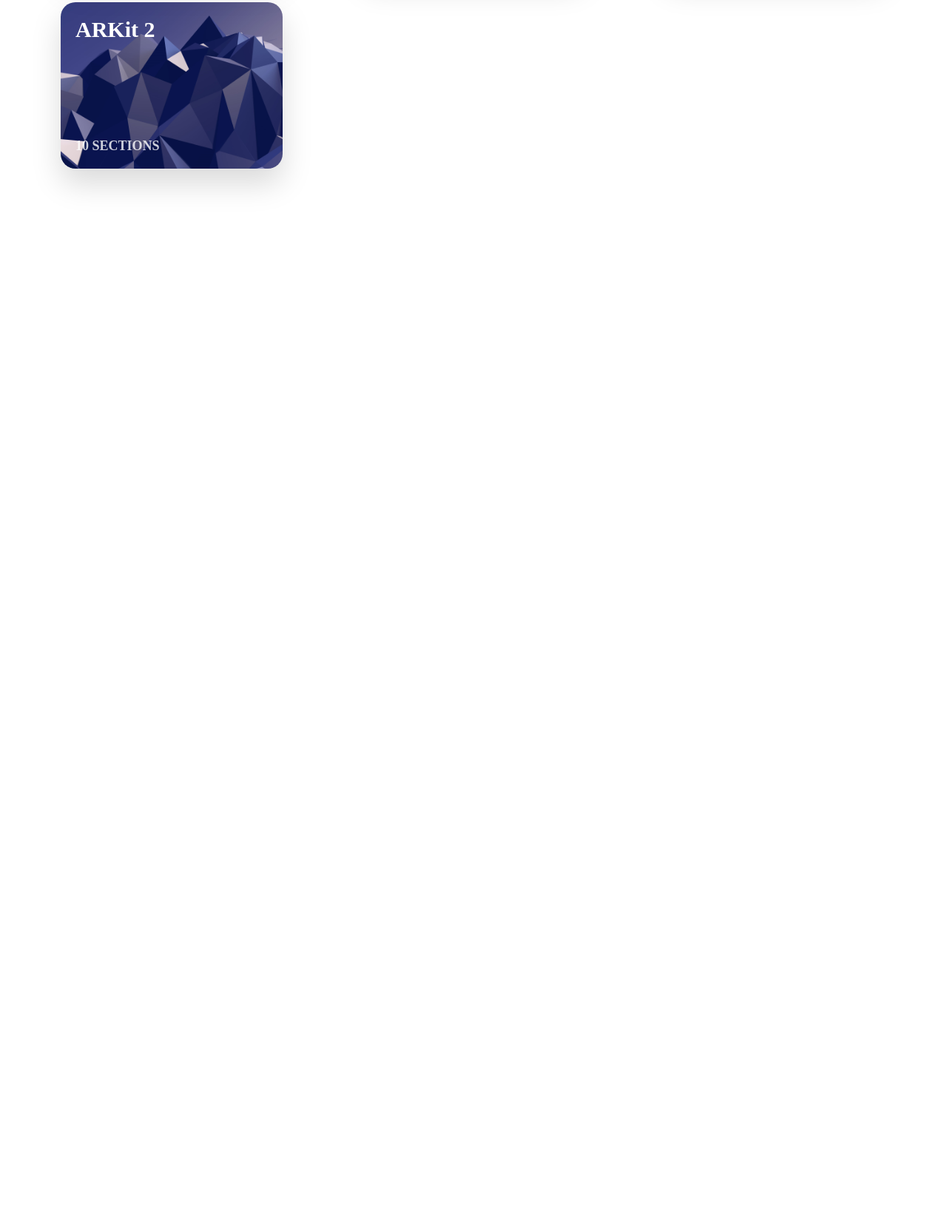
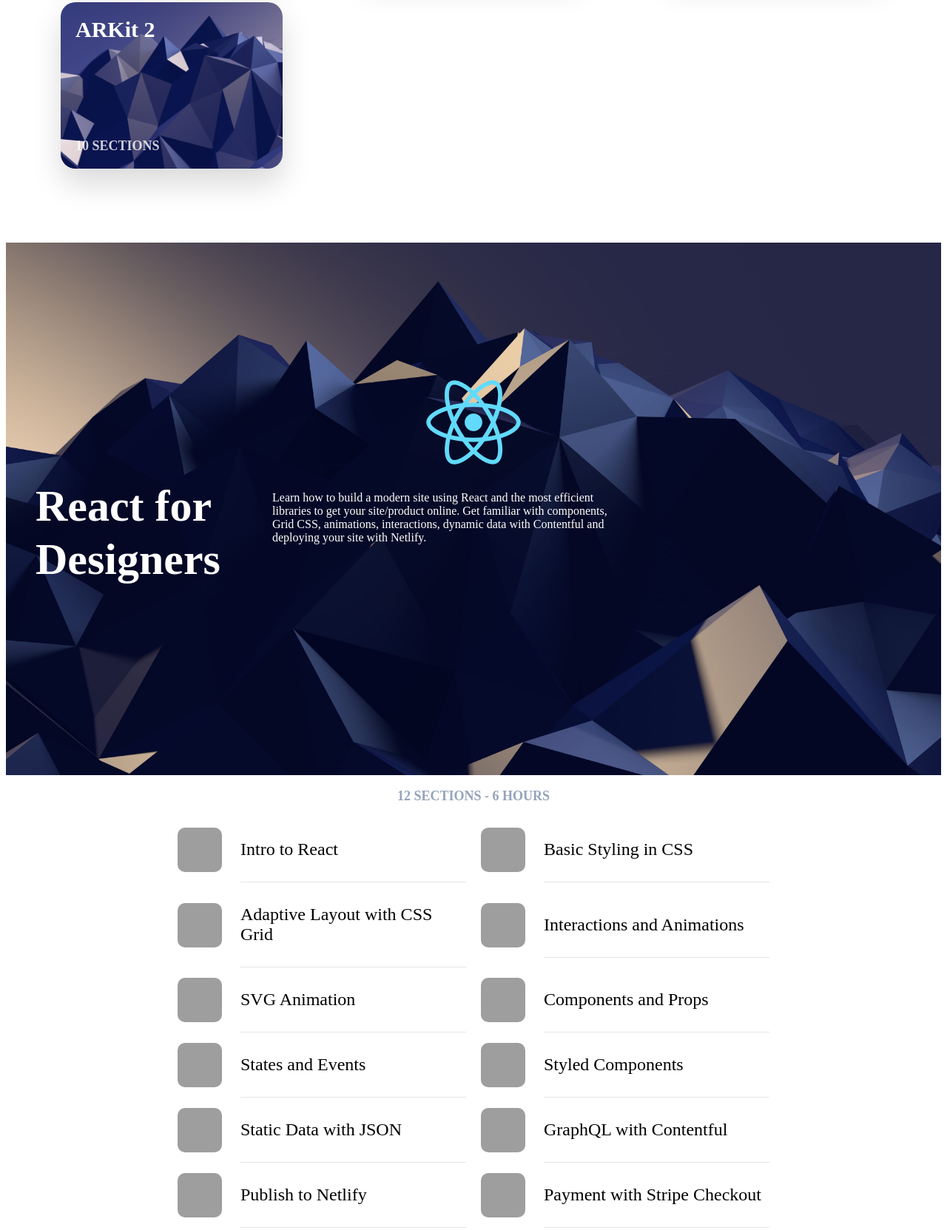
Before and after one commit to fumipi/learning_react, a Gatsby site: page / in a window 1280 px wide. Shown: the part 831-2494 px from the top of the page at 74% size. Before the commit the page ends 1159 px from the top, so only its background shows below. Built offline with nearby package versions, Linux system fonts and the light colour scheme; Gatsby itself is replaced by a stand-in of ours; grey boxes are pictures that could not be loaded.

Commit message:
added styled components

```diff
--- a/package.json
+++ b/package.json
@@ -7,7 +7,8 @@
     "gatsby": "^1.9.247",
     "gatsby-link": "^1.6.40",
     "gatsby-plugin-react-helmet": "^2.0.10",
-    "react-helmet": "^5.2.0"
+    "react-helmet": "^5.2.0",
+    "styled-components": "^3.3.3"
   },
   "keywords": [
     "gatsby"
--- /dev/null
+++ b/src/components/Cell.js
@@ -0,0 +1,34 @@
+import React from 'react'
+import styled from 'styled-components'
+
+const CellGroup = styled.div`
+    display: grid;
+    grid-template-columns: 60px auto;
+    grid-gap: 25px;
+    align-items: center;
+    min-width: 320px;
+`
+
+const CellImage = styled.div`
+    width: 60px;
+    height: 60px;
+    background: #212C4F;
+    border-radius: 10px;
+    background-image: url(${props => props.image});
+    background-size: 60px;
+`
+
+const CellTitle = styled.div`
+    font-size: 24px;
+    border-bottom: 1px solid rgba(0,0,0, 0.1);
+    padding: 30px 0;
+`
+
+const Cell = props => (
+    <CellGroup>
+        <CellImage image={props.image}></CellImage>
+        <CellTitle>{props.title}</CellTitle>
+    </CellGroup>
+)
+
+export default Cell
--- /dev/null
+++ b/src/components/Section.js
@@ -0,0 +1,74 @@
+import React from 'react'
+import styled from 'styled-components'
+import Wave from './Wave.js'
+
+const SectionGroup = styled.div`
+    margin: 100px 0 0;
+    background: url(${props => props.image});
+    background-size: cover;
+    height: 720px;
+    display: grid;
+    grid-template-rows: 300px auto;
+    grid-gap: 20px;
+    position: relative;
+
+    @media (max-width: 640px) {
+        height: 820px;
+    }
+`
+const SectionLogo = styled.img`
+    width: 128px;
+    margin: 0 auto;
+    align-self: end;
+`
+const SectionTitleGroup = styled.div`
+    max-width: 800px;
+    margin: 0 40px;
+    display: grid;
+    grid-gap: 20px;
+    grid-template-columns: 300px auto;
+    grid-template-rows: auto 100%;
+
+    @media (max-width: 720px) {
+        grid-template-columns: 1fr;
+    }
+    `
+const SectionTitle = styled.h3`
+    color: white;
+    font-size: 60px;
+    margin: 0;
+    line-height: 1.2;
+
+    @media (max-width: 640px) {
+        font-size: 40px;
+    }`
+
+const SectionText = styled.p`
+        color: white;`
+
+const WaveTop = styled.div`
+    position: absolute;
+    width: 100%;
+    top: -6px;
+    transform: rotate(180deg)
+`
+
+const WaveBottom = styled.div`
+    position: absolute;
+    width: 100%;
+    bottom: -6px;
+`
+
+const Section = props => (
+    <SectionGroup image = {props.image}>
+        <WaveBottom><Wave /></WaveBottom>
+        <WaveTop><Wave /></WaveTop>
+        <SectionLogo src = {props.logo} />
+        <SectionTitleGroup>
+            <SectionTitle>{props.title}</SectionTitle>
+            <SectionText>{props.text}</SectionText>
+        </SectionTitleGroup>
+    </SectionGroup>
+)
+
+export default Section
--- /dev/null
+++ b/src/components/Wave.js
@@ -0,0 +1,15 @@
+import React from 'react'
+
+const Wave = () => (
+    <svg width="100%" height="172" viewBox="0 0 100% 172" fill="none">
+    <path  fill="white">
+     <animate repeatCount="indefinite" fill="freeze" attributeName="d" dur="10s"
+        values="M0 25.9086C277 84.5821 433 65.736 720 25.9086C934.818 -3.9019 1214.06 -5.23669 1442 8.06597C2079 45.2421 2208 63.5007 2560 25.9088V171.91L0 171.91V25.9086Z;
+         M0 86.3149C316 86.315 444 159.155 884 51.1554C1324 -56.8446 1320.29 34.1214 1538 70.4063C1814 116.407 2156 188.408 2560 86.315V232.317L0 232.316V86.3149Z;
+         M0 53.6584C158 11.0001 213 0 363 0C513 0 855.555 115.001 1154 115.001C1440 115.001 1626 -38.0004 2560 53.6585V199.66L0 199.66V53.6584Z;
+        M0 25.9086C277 84.5821 433 65.736 720 25.9086C934.818 -3.9019 1214.06 -5.23669 1442 8.06597C2079 45.2421 2208 63.5007 2560 25.9088V171.91L0 171.91V25.9086Z;" />
+    </path>
+    </svg>
+)
+
+export default Wave
--- a/src/pages/index.js
+++ b/src/pages/index.js
@@ -1,27 +1,40 @@
 import React from 'react'
 import Link from 'gatsby-link'
-import Card from '../components/card';
+import Card from '../components/Card';
+import Section from '../components/Section';
+import Wave from '../components/Wave';
+import staticdata from '../../staticdata.json'
+import Cell from '../components/Cell';
+import styled from 'styled-components'
+
+const SectionCaption = styled.p`
+  font-weight: 600;
+  font-size: 18px;
+  text-transform: uppercase;
+  color: #94A4BA;
+  text-align: center;
+`
+
+const SectionCellGroup = styled.div`
+  max-width: 800px;
+  margin: 0 auto 100px;
+  padding: 0 20px;
+  display: grid;
+  grid-template-columns: repeat(2, 1fr);
+  grid-column-gap: 20px;
+
+  @media (max-width: 800px) {
+    grid-template-columns: repeat(1, 1fr);
+  }
+`
 
 const IndexPage = () => (
-  <div>
     <div>
       <div className = "Hero">
         <div className = "HeroGroup">
           <h1>Learn to <br/>design and code React apps</h1>
           <p>Complete courses about the best tools and design systems. Prototype and build apps with React and Swift.</p>
-          <Link to="/video">Watch the video</Link>
-          <svg width="100%" height="172" viewBox="0 0 100% 172" fill="none">
-            <path  fill="white">
-            <animate repeatCount="indefinite" fill="freeze" attributeName="d" dur="10s"
-            values="M0 25.9086C277 84.5821 433 65.736 720 25.9086C934.818 -3.9019 1214.06 -5.23669 1442 8.06597C2079 45.2421 2208 63.5007 2560 25.9088V171.91L0 171.91V25.9086Z;
-
-            M0 86.3149C316 86.315 444 159.155 884 51.1554C1324 -56.8446 1320.29 34.1214 1538 70.4063C1814 116.407 2156 188.408 2560 86.315V232.317L0 232.316V86.3149Z;
-
-            M0 53.6584C158 11.0001 213 0 363 0C513 0 855.555 115.001 1154 115.001C1440 115.001 1626 -38.0004 2560 53.6585V199.66L0 199.66V53.6584Z;
-
-            M0 25.9086C277 84.5821 433 65.736 720 25.9086C934.818 -3.9019 1214.06 -5.23669 1442 8.06597C2079 45.2421 2208 63.5007 2560 25.9088V171.91L0 171.91V25.9086Z;" />
-            </path>
-          </svg>
+          <Link to="/page-2">Watch the video</Link>
           <div className="Logos">
             <img src={require('../images/logo-sketch.png')} width="50" />
             <img src={require('../images/logo-figma.png')} width="50" />
@@ -30,6 +43,8 @@
             <img src={require('../images/logo-react.png')} width="50" />
             <img src={require('../images/logo-swift.png')} width="50" />
           </div>
+          <Wave />
+       </div>
        </div>
        <div className = "Cards">
             <h2>11 course, more coming</h2>
@@ -52,9 +67,20 @@
                 image={require('../images/wallpaper4.jpg')} />
             </div>
           </div>
-      </div>
-    </div>
-  </div>
+          <Section
+            image={require('../images/wallpaper2.jpg')}
+            logo={require('../images/logo-react.png')}
+            title="React for Designers"
+            text="Learn how to build a modern site using React and the most efficient libraries to get your site/product online. Get familiar with components, Grid CSS, animations, interactions, dynamic data with Contentful and deploying your site with Netlify."
+            />
+          <SectionCaption>12 sections - 6 hours</SectionCaption>
+          <SectionCellGroup>
+            {staticdata.cells.map(cell => (
+           <Cell title={cell.title} image={cell.image} />
+           ))}
+          </SectionCellGroup>
+           </div>
+
 )
 
 export default IndexPage
--- /dev/null
+++ b/staticdata.json
@@ -0,0 +1,52 @@
+{
+    "cells": [
+        {
+            "title": "Intro to React",
+            "image": "https://cl.ly/1U1F170x3D0L/download/logo-react-small.png"
+        },
+        {
+            "title": "Basic Styling in CSS",
+            "image": "https://cl.ly/1U1F170x3D0L/download/logo-react-small.png"
+        },
+        {
+            "title": "Adaptive Layout with CSS Grid",
+            "image": "https://cl.ly/1U1F170x3D0L/download/logo-react-small.png"
+        },
+        {
+            "title": "Interactions and Animations",
+            "image": "https://cl.ly/1U1F170x3D0L/download/logo-react-small.png"
+        },
+        {
+            "title": "SVG Animation",
+            "image": "https://cl.ly/1U1F170x3D0L/download/logo-react-small.png"
+        },
+        {
+            "title": "Components and Props",
+            "image": "https://cl.ly/1U1F170x3D0L/download/logo-react-small.png"
+        },
+        {
+            "title": "States and Events",
+            "image": "https://cl.ly/1U1F170x3D0L/download/logo-react-small.png"
+        },
+        {
+            "title": "Styled Components",
+            "image": "https://cl.ly/1U1F170x3D0L/download/logo-react-small.png"
+        },
+        {
+            "title": "Static Data with JSON",
+            "image": "https://cl.ly/1U1F170x3D0L/download/logo-react-small.png"
+        },
+        {
+            "title": "GraphQL with Contentful",
+            "image": "https://cl.ly/1U1F170x3D0L/download/logo-react-small.png"
+        },
+        {
+            "title": "Publish to Netlify",
+            "image": "https://cl.ly/1U1F170x3D0L/download/logo-react-small.png"
+        },
+        {
+            "title": "Payment with Stripe Checkout",
+            "image": "https://cl.ly/1U1F170x3D0L/download/logo-react-small.png"
+        }
+    ]
+}
```
Also changed, not shown: src/components/Header.css (+7 -0 lines), src/components/header.js (+31 -2 lines), 1 other file.
